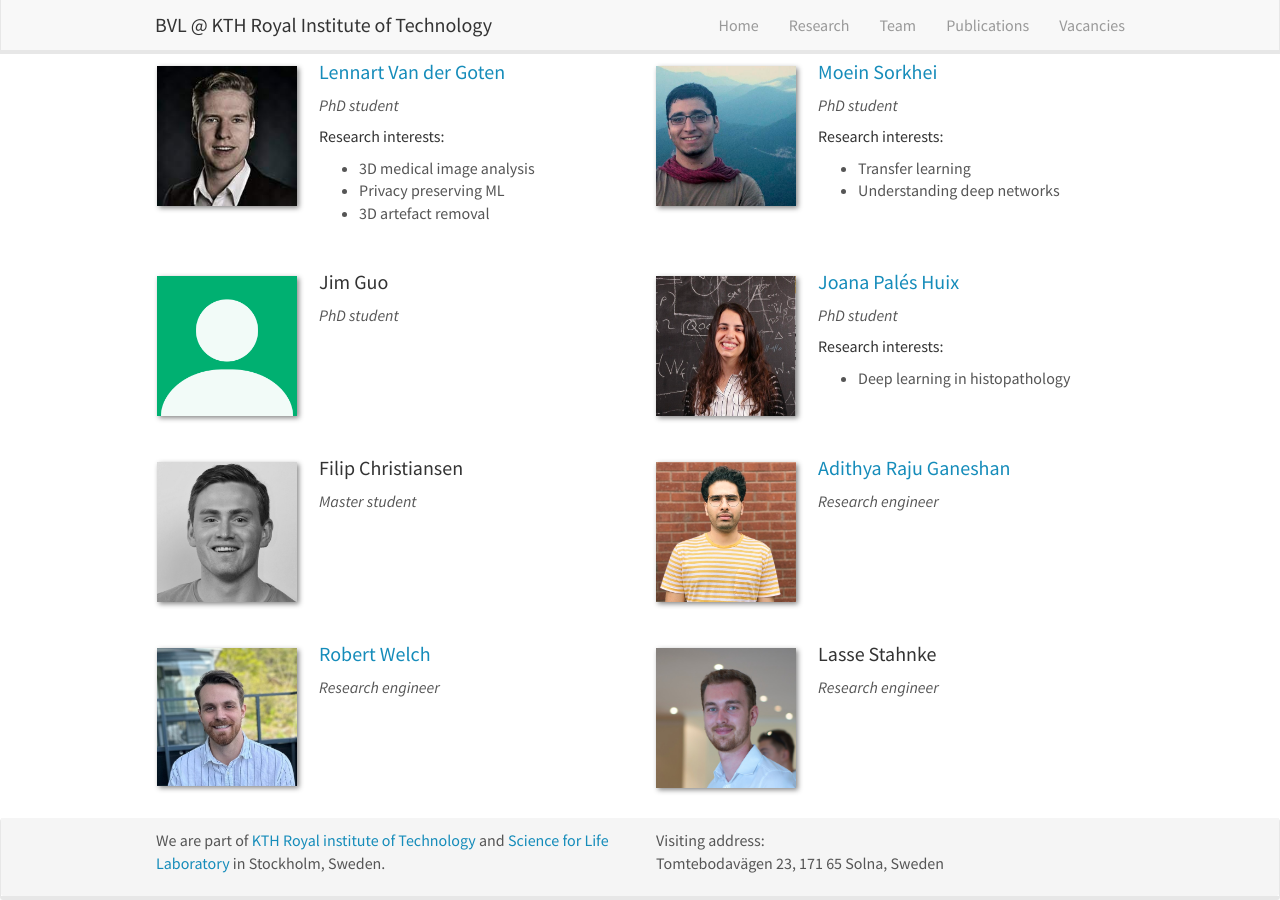
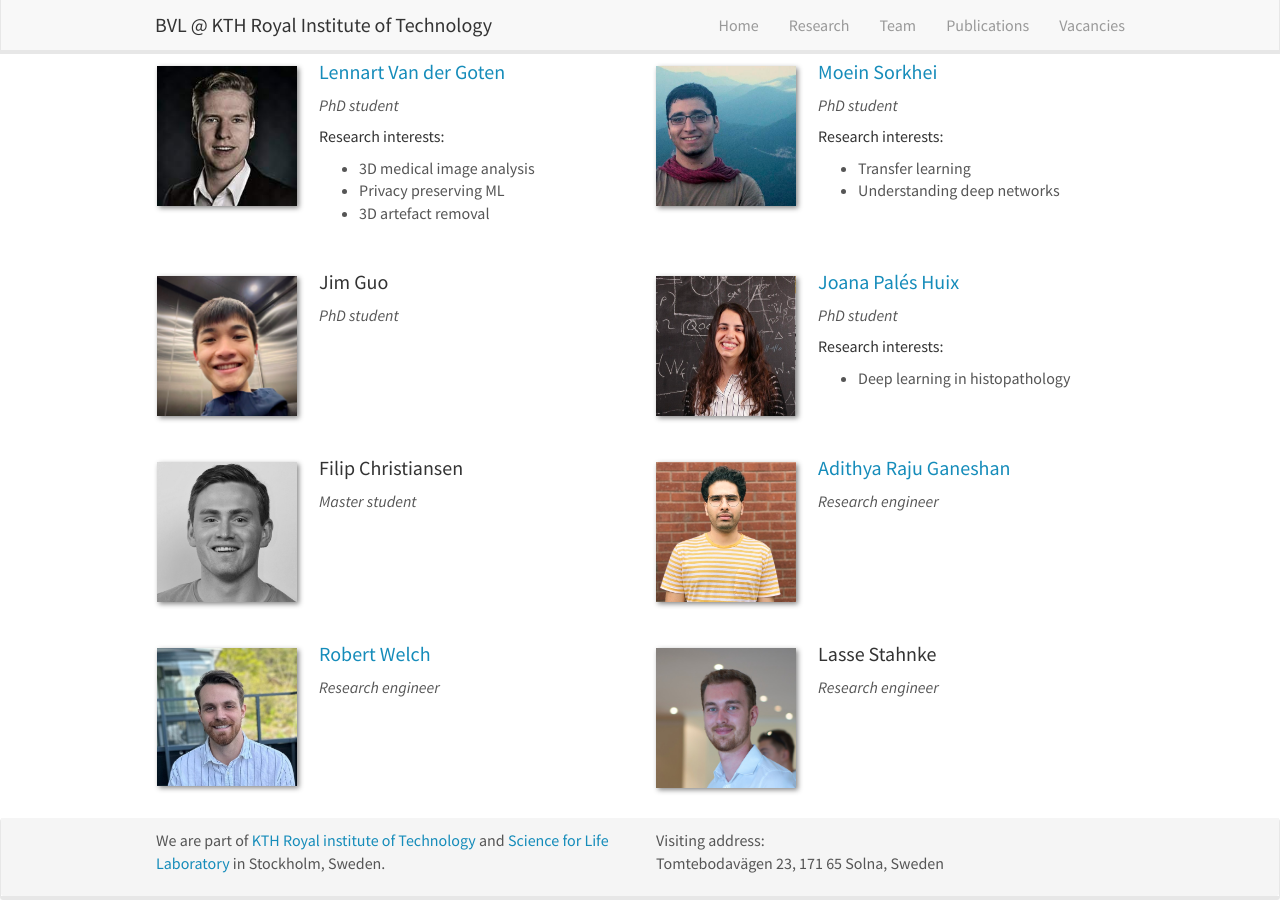
Before and after one commit to MoeinSorkhei/sitedraft3, a Jekyll site: the page built from _pages/team.md, in a window 1280 px wide and 900 px high, scrolled down 705 px. Built offline with Jekyll 4.4.1, drawn with Linux system fonts in a browser that asks for light colours; nearby versions of some CDN libraries.

Commit message:
Added new member photo

```diff
--- a/_data/team_members.yml
+++ b/_data/team_members.yml
@@ -89,7 +89,7 @@
 
 - name: "Jim Guo"
   webpage: ""
-  photo: Avatar.png
+  photo: Jim.jpg
   info: PhD student
   email: "yu137226@gmail.com"
   number_educ: 0
```
Also changed, not shown: images/teampic/Jim.jpg (added).
